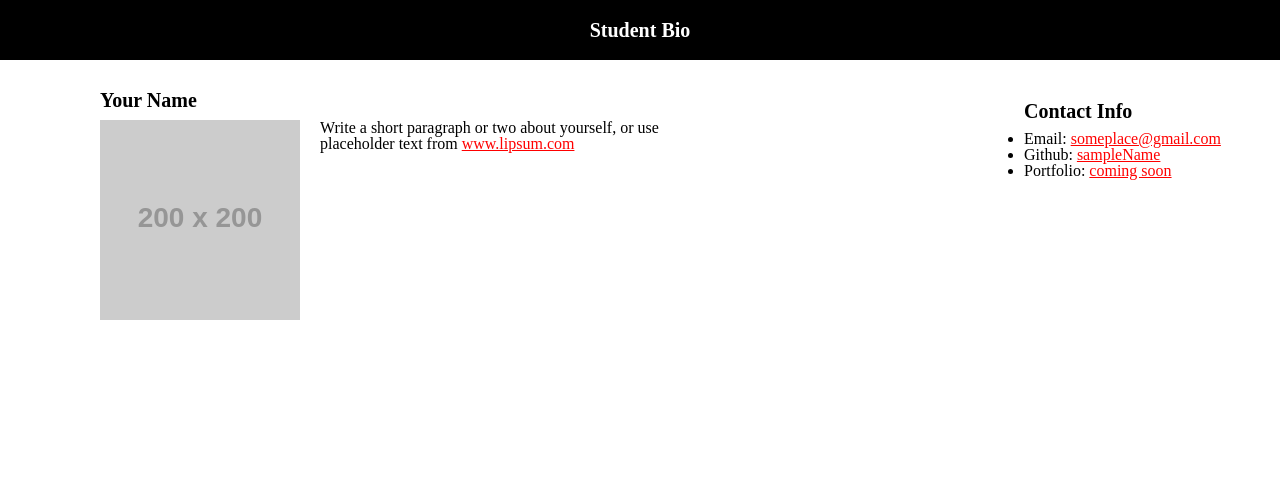
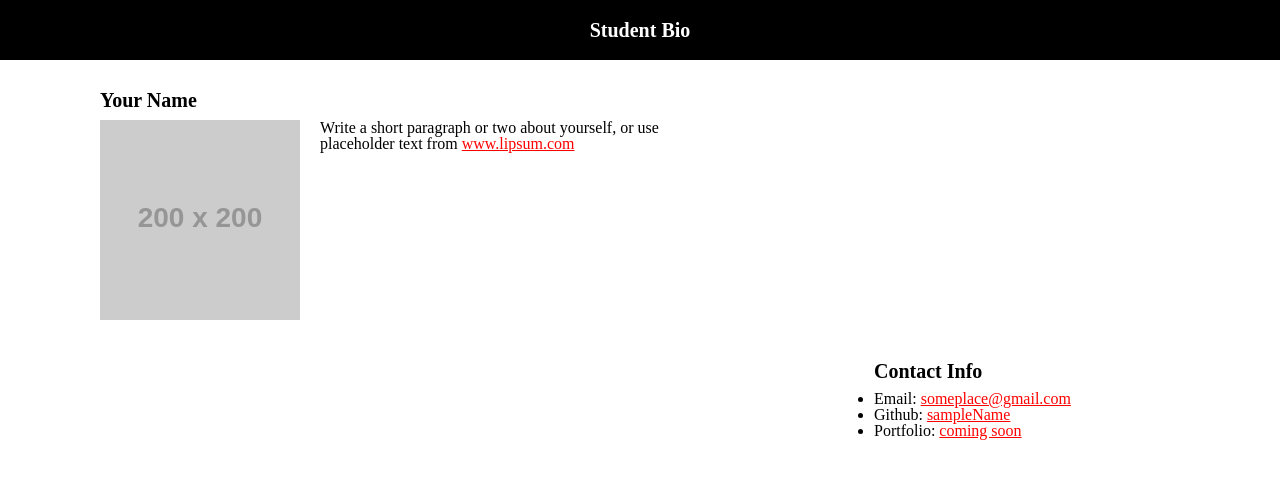
Before and after one commit to EvanErickson/cssActivity, a plain HTML site: page index.html in a window 1280 px wide. Drawn offline with Linux system fonts and the light colour scheme; placeholder pictures from the web are drawn by us.

Commit message:
made more css changes

```diff
--- a/styles.css
+++ b/styles.css
@@ -10,7 +10,7 @@ header {
 #namePhoto {
   margin-left: 100px;
   margin-top: 30px;
-  width: 70%;
+  width: 800px;
   margin-right: 0 !important;
   float: left;
 }
@@ -36,6 +36,7 @@ header {
   display: inline;
   width: 20%;
   margin-top: 41px;
+  margin-right: 150px;
 }
 
 #contact h2 {
```
